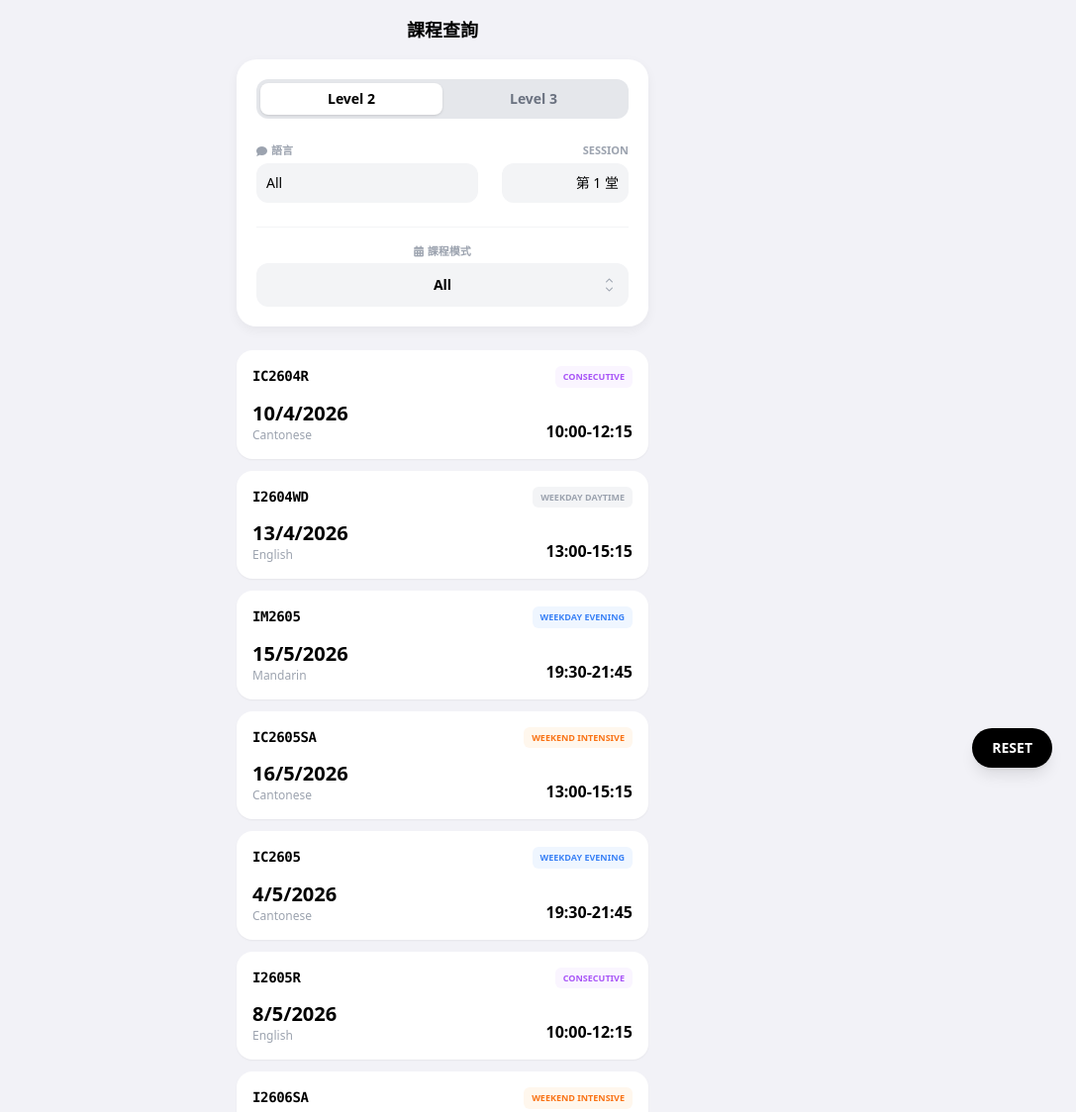
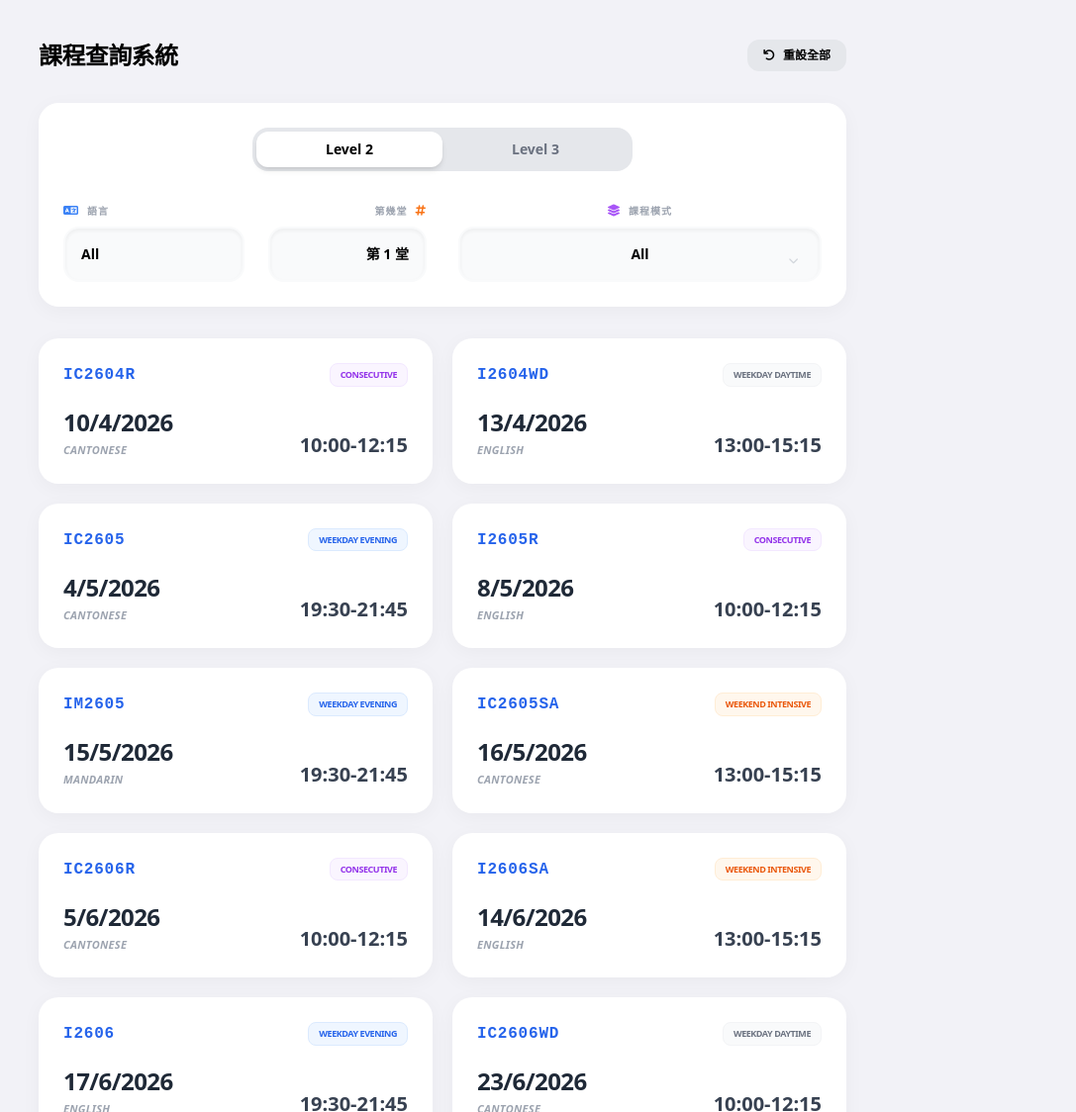
Before and after one commit to hochun1025/make-up-class-finder, a plain HTML site: page index.html in a window 1280 px wide. Shown: the top 1124 px of the page at 99% size, without its empty margins (193-1280 px from the left). Drawn offline with nearby package versions, Linux system fonts and the light colour scheme.

Commit message:
Add files via upload

```diff
--- a/index.html
+++ b/index.html
@@ -3,7 +3,7 @@
 <head>
     <meta charset="UTF-8">
     <meta name="viewport" content="width=device-width, initial-scale=1.0, maximum-scale=1.0, user-scalable=no">
-    <title>課程查詢系統</title>
+    <title>課程查詢系統 PRO</title>
 
     <meta name="apple-mobile-web-app-capable" content="yes">
     <meta name="apple-mobile-web-app-status-bar-style" content="default">
@@ -15,83 +15,96 @@
 
     <style>
         body { background-color: #f2f2f7; -webkit-tap-highlight-color: transparent; }
-        .ios-card { background: white; border-radius: 20px; box-shadow: 0 4px 12px rgba(0,0,0,0.05); }
-        select { -webkit-appearance: none; appearance: none; }
+        .ios-card { background: white; border-radius: 20px; box-shadow: 0 4px 20px rgba(0,0,0,0.04); }
+        .font-rounded { font-family: ui-rounded, system-ui, -apple-system, sans-serif; }
+        /* 優化 Course Code 讀取度：增加字距，稍微減輕粗度 */
+        .course-code {
+            font-family: 'Courier New', Courier, monospace;
+            letter-spacing: 0.05em;
+            font-weight: 800;
+        }
+        select { -webkit-appearance: none; appearance: none; cursor: pointer; }
+        @media (min-width: 768px) {
+            .course-grid { display: grid; grid-template-columns: repeat(2, 1fr); gap: 20px; }
+        }
     </style>
 </head>
 <body>
-    <div id="app" class="max-w-md mx-auto p-4 pb-20">
-        <h1 class="text-center text-lg font-bold mb-4">課程查詢</h1>
+    <div id="app" class="max-w-4xl mx-auto p-4 md:p-10 pb-24">
 
-        <div class="ios-card p-5 mb-6">
-            <div class="flex bg-gray-200 p-1 rounded-xl mb-6">
+        <div class="flex justify-between items-center mb-8">
+            <h1 class="text-2xl font-black tracking-tight">課程查詢系統</h1>
+            <button @click="resetAll" class="hidden md:flex items-center gap-2 px-4 py-2 bg-gray-200 hover:bg-gray-300 rounded-xl text-xs font-bold transition-all">
+                <i class="fa-solid fa-arrow-rotate-left"></i> 重設全部
+            </button>
+        </div>
+
+        <div class="ios-card p-6 mb-8 border border-white relative">
+            <div class="flex bg-gray-200 p-1 rounded-2xl mb-8 max-w-sm mx-auto">
                 <button v-for="l in levels" @click="selectedLevel = l; resetSession()"
-                    :class="selectedLevel === l ? 'bg-white shadow text-black' : 'text-gray-500'"
-                    class="flex-1 py-1.5 rounded-lg text-sm font-semibold transition-all">
+                    :class="selectedLevel === l ? 'bg-white shadow-md text-black' : 'text-gray-500'"
+                    class="flex-1 py-2 rounded-xl text-sm font-bold transition-all">
                     {{ l }}
                 </button>
             </div>
 
-            <div class="flex justify-between gap-6 mb-6">
+            <div class="grid grid-cols-1 md:grid-cols-2 gap-8">
+                <div class="flex justify-between items-end gap-6">
                     <div class="flex-1">
-                    <div class="flex items-center gap-1 text-[11px] font-bold text-gray-400 mb-1">
-                        <i class="fa-solid fa-comment"></i> 語言
+                        <div class="flex items-center gap-2 text-[10px] font-black text-gray-400 mb-2 uppercase tracking-widest">
+                            <i class="fa-solid fa-language text-blue-500 text-xs"></i> 語言
                         </div>
-                    <div class="relative">
-                        <select v-model="selectedLanguage" class="w-full p-2.5 bg-gray-100 rounded-xl text-sm font-medium border-none outline-none">
+                        <select v-model="selectedLanguage" class="w-full p-4 bg-gray-50 rounded-2xl text-sm font-bold border-2 border-transparent focus:border-blue-500 outline-none transition-all shadow-inner">
                             <option v-for="opt in languages">{{ opt }}</option>
                         </select>
                     </div>
+
+                    <div class="w-40">
+                        <div class="flex items-center justify-end gap-2 text-[10px] font-black text-gray-400 mb-2 uppercase tracking-widest">
+                            第幾堂 <i class="fa-solid fa-hashtag text-orange-500 text-xs"></i>
                         </div>
-
-                <div class="w-32 text-right">
-                    <div class="flex items-center justify-end gap-1 text-[11px] font-bold text-gray-400 mb-1">
-                        <i class="fa-solid fa-circle-nodes"></i> SESSION
-                    </div>
-                    <select v-model="targetSession" class="w-full p-2.5 bg-gray-100 rounded-xl text-sm font-medium border-none outline-none text-right">
+                        <select v-model="targetSession" class="w-full p-4 bg-gray-50 rounded-2xl text-sm font-bold border-2 border-transparent focus:border-blue-500 outline-none text-right transition-all shadow-inner">
                             <option v-for="n in sessionRange" :value="n">第 {{ n }} 堂</option>
                         </select>
                     </div>
                 </div>
 
-            <hr class="border-gray-100 mb-4">
-
-            <div class="text-center">
-                <div class="flex items-center justify-center gap-1 text-[11px] font-bold text-gray-400 mb-1">
-                    <i class="fa-solid fa-calendar-days"></i> 課程模式
+                <div class="relative">
+                    <div class="flex items-center justify-center gap-2 text-[10px] font-black text-gray-400 mb-2 uppercase tracking-widest">
+                        <i class="fa-solid fa-layer-group text-purple-500 text-xs"></i> 課程模式
                     </div>
-                <div class="relative">
-                    <select v-model="selectedType" class="w-full p-3 bg-gray-100 rounded-xl text-sm font-bold text-center border-none outline-none">
+                    <select v-model="selectedType" class="w-full p-4 bg-gray-50 rounded-2xl text-sm font-bold text-center border-2 border-transparent focus:border-blue-500 outline-none transition-all shadow-inner">
                         <option v-for="type in courseTypes">{{ type }}</option>
                     </select>
-                    <div class="absolute right-4 top-1/2 -translate-y-1/2 pointer-events-none text-[10px] text-gray-400">
-                        <i class="fa-solid fa-chevron-up text-[8px] block"></i>
-                        <i class="fa-solid fa-chevron-down text-[8px] block"></i>
+                    <div class="absolute right-6 top-[70%] -translate-y-1/2 pointer-events-none text-gray-300">
+                        <i class="fa-solid fa-chevron-down text-[10px]"></i>
                     </div>
                 </div>
             </div>
         </div>
 
-        <div v-if="filteredCourses.length > 0" class="space-y-3">
+        <div v-if="filteredCourses.length > 0" class="course-grid">
             <div v-for="course in filteredCourses"
-                 @contextmenu.prevent="copyCourse(course)"
-                 class="bg-white p-4 rounded-2xl shadow-sm active:scale-[0.98] transition-transform">
-                <div class="flex justify-between items-start mb-3">
-                    <span class="font-mono font-bold text-sm tracking-tight">{{ course.code }}</span>
-                    <span :class="getTypeStyle(course.type)" class="text-[9px] px-2 py-1 rounded-md font-black uppercase">
+                 @click="copyCourse(course)"
+                 class="ios-card p-6 mb-4 md:mb-0 hover:shadow-xl active:scale-[0.98] transition-all cursor-pointer border border-transparent hover:border-blue-200 group">
+
+                <div class="flex justify-between items-center mb-5">
+                    <span class="course-code text-blue-600 text-base">{{ course.code }}</span>
+                    <span :class="getTypeStyle(course.type)" class="text-[9px] px-2.5 py-1 rounded-lg font-black uppercase tracking-tighter">
                         {{ course.type }}
                     </span>
                 </div>
+
                 <div class="flex justify-between items-end">
                     <div>
-                        <div class="text-xl font-bold font-rounded" :class="isToday(course.currentSession.date) ? 'text-red-500' : ''">
+                        <div class="text-2xl font-black font-rounded tracking-tight" :class="isToday(course.currentSession.date) ? 'text-red-500' : 'text-gray-800'">
                             {{ course.currentSession.date }}
                         </div>
-                        <div class="text-xs text-gray-400 font-medium">{{ course.language }}</div>
+                        <div class="text-[11px] text-gray-400 font-bold mt-1 tracking-wide uppercase italic">{{ course.language }}</div>
                     </div>
                     <div class="text-right">
-                        <div v-if="isToday(course.currentSession.date)" class="text-[10px] font-black text-red-500 mb-0.5">TODAY</div>
-                        <div class="text-md font-bold" :class="isToday(course.currentSession.date) ? 'text-red-500' : ''">
+                        <div v-if="isToday(course.currentSession.date)" class="text-[9px] font-black text-red-500 mb-1 animate-bounce">TODAY</div>
+                        <div class="text-xl font-black font-rounded" :class="isToday(course.currentSession.date) ? 'text-red-500' : 'text-gray-700'">
                             {{ course.currentSession.time }}
                         </div>
                     </div>
@@ -99,13 +112,16 @@
             </div>
         </div>
 
-        <div v-else class="text-center py-20 opacity-30">
-            <i class="fa-solid fa-magnifying-glass text-4xl mb-4"></i>
-            <p class="text-sm font-bold">沒有符合條件的課程</p>
+        <div v-else class="text-center py-32">
+            <div class="bg-gray-100 w-16 h-16 rounded-3xl flex items-center justify-center mx-auto mb-6 rotate-12">
+                <i class="fa-solid fa-calendar-xmark text-gray-300 text-2xl"></i>
+            </div>
+            <p class="text-gray-400 font-bold text-sm">沒有符合條件的課程</p>
+            <button @click="resetAll" class="mt-4 text-blue-500 font-bold text-xs hover:underline">RESET ALL</button>
         </div>
 
-        <button @click="resetAll" class="fixed bottom-6 right-6 bg-black text-white px-5 py-2.5 rounded-full text-sm font-bold shadow-lg active:scale-95">
-            RESET
+        <button @click="resetAll" class="md:hidden fixed bottom-8 right-8 bg-black text-white w-14 h-14 rounded-full shadow-2xl flex items-center justify-center active:scale-90 transition-transform z-50">
+            <i class="fa-solid fa-arrow-rotate-left"></i>
         </button>
     </div>
 
@@ -129,6 +145,7 @@
                 });
 
                 const loadData = async () => {
+                    try {
                         const res = await fetch('courses.csv');
                         const text = await res.text();
                         const rows = text.split('\n').filter(r => r.trim() !== '').slice(1);
@@ -140,20 +157,24 @@
                             }
                             return { code: cols[0], type: cols[1], language: cols[2], level: cols[3], sessions };
                         });
+                    } catch (e) { console.error("CSV Error"); }
+                };
+
+                const parseDate = (dateStr) => {
+                    const parts = dateStr.split('/');
+                    if (parts.length !== 3) return new Date(8640000000000000);
+                    const [d, m, y] = parts.map(Number);
+                    return new Date(y, m - 1, d);
                 };
 
                 const filteredCourses = computed(() => {
                     const today = new Date();
                     today.setHours(0,0,0,0);
 
-                    return allCourses.value.filter(c => {
+                    let filtered = allCourses.value.filter(c => {
                         const s = c.sessions.find(s => s.num === targetSession.value);
                         if (!s) return false;
-
-                        // 日期對比
-                        const [d, m, y] = s.date.split('/');
-                        const sDate = new Date(y, m-1, d);
-
+                        const sDate = parseDate(s.date);
                         return c.level === selectedLevel.value &&
                                (selectedLanguage.value === 'All' || c.language === selectedLanguage.value) &&
                                (selectedType.value === 'All' || c.type === selectedType.value) &&
@@ -161,35 +182,38 @@
                     }).map(c => ({
                         ...c,
                         currentSession: c.sessions.find(s => s.num === targetSession.value)
-                    })).sort((a, b) => {
-                        const d1 = a.currentSession.date.split('/').reverse().join('');
-                        const d2 = b.currentSession.date.split('/').reverse().join('');
-                        return d1.localeCompare(d2);
-                    });
+                    }));
+
+                    return filtered.sort((a, b) => parseDate(a.currentSession.date) - parseDate(b.currentSession.date));
                 });
 
                 const getTypeStyle = (type) => {
                     const styles = {
-                        'Weekday Evening': 'bg-blue-50 text-blue-500',
-                        'Weekend Intensive': 'bg-orange-50 text-orange-500',
-                        'Weekday daytime': 'bg-green-50 text-green-500',
-                        'Consecutive': 'bg-purple-50 text-purple-500'
+                        'Weekday Evening': 'bg-blue-50 text-blue-600 border border-blue-100',
+                        'Weekend Intensive': 'bg-orange-50 text-orange-600 border border-orange-100',
+                        'Weekday daytime': 'bg-green-50 text-green-600 border border-green-100',
+                        'Consecutive': 'bg-purple-50 text-purple-600 border border-purple-100'
                     };
-                    return styles[type] || 'bg-gray-100 text-gray-400';
+                    return styles[type] || 'bg-gray-50 text-gray-500 border border-gray-100';
                 };
 
                 const isToday = (dateStr) => {
-                    const today = new Date().toLocaleDateString('en-GB'); // d/m/yyyy
-                    const [d, m, y] = new Date().toLocaleDateString('zh-HK').split('/'); // 根據系統可能有差，建議用更嚴謹寫法
-                    const current = new Date();
-                    const formattedToday = `${current.getDate()}/${current.getMonth()+1}/${current.getFullYear()}`;
-                    return dateStr === formattedToday;
+                    const now = new Date();
+                    const d = now.getDate();
+                    const m = now.getMonth() + 1;
+                    const y = now.getFullYear();
+                    return dateStr === `${d}/${m}/${y}`;
                 };
 
                 const copyCourse = (c) => {
-                    const text = `【課程】${c.code}\n模式：${c.type}\n日期：${c.currentSession.date}\n時間：${c.currentSession.time}`;
+                    const text = `【課程】${c.code}\n模式：${c.type}\n語言：${c.language}\n日期：${c.currentSession.date} (${c.currentSession.time})`;
                     navigator.clipboard.writeText(text);
-                    alert('已複製課程資料！');
+                    // 簡約提示
+                    const btn = document.createElement('div');
+                    btn.innerText = "COPIED!";
+                    btn.className = "fixed top-1/2 left-1/2 -translate-x-1/2 -translate-y-1/2 bg-black text-white px-6 py-3 rounded-2xl font-bold z-[100] shadow-2xl";
+                    document.body.appendChild(btn);
+                    setTimeout(() => btn.remove(), 1000);
                 };
 
                 const resetAll = () => {
@@ -198,9 +222,11 @@
                     targetSession.value = 1;
                 };
 
+                const resetSession = () => { targetSession.value = 1; };
+
                 onMounted(loadData);
 
-                return { levels, selectedLevel, languages, selectedLanguage, courseTypes, selectedType, targetSession, sessionRange, filteredCourses, getTypeStyle, isToday, copyCourse, resetAll };
+                return { levels, selectedLevel, languages, selectedLanguage, courseTypes, selectedType, targetSession, sessionRange, filteredCourses, getTypeStyle, isToday, copyCourse, resetAll, resetSession };
             }
         }).mount('#app');
     </script>
```
Lines whose indentation alone changed are shown as unchanged.
